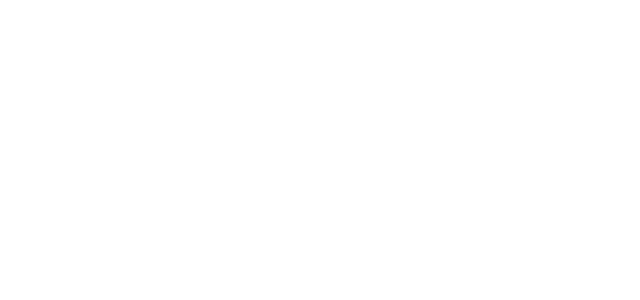
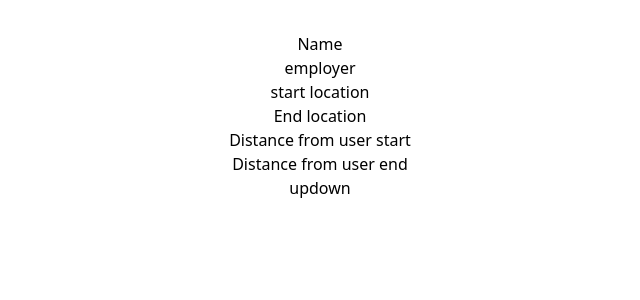
Before and after one commit to sevensrig/NuCarpoolTechnicalChallenge, a React (Vite) app: page / in a window 1280 px wide. Shown: the top 300 px of the page, without its empty margins (320-960 px from the left). Built offline with nearby package versions, Linux system fonts and the light colour scheme.

Commit message:
Bare bones of potential match tiles

```diff
--- a/src/MatchingTiles.tsx
+++ b/src/MatchingTiles.tsx
@@ -1,8 +1,22 @@
-
+import { matchList } from './data/sample_carpool_data'
 
 function MatchingTiles() {
     return(
-        <div></div>
+        <>
+            <div>
+                <p>Name</p>
+                <p>employer</p>
+                <p>start location</p>
+                <p>End location</p>
+                <p>Distance from user start</p>
+                <p>Distance from user end</p>
+                <div>
+                    <button>up</button>
+                    <button>down</button>
+                </div>
+            </div>
+        </>
+
     );
 }
 
```
